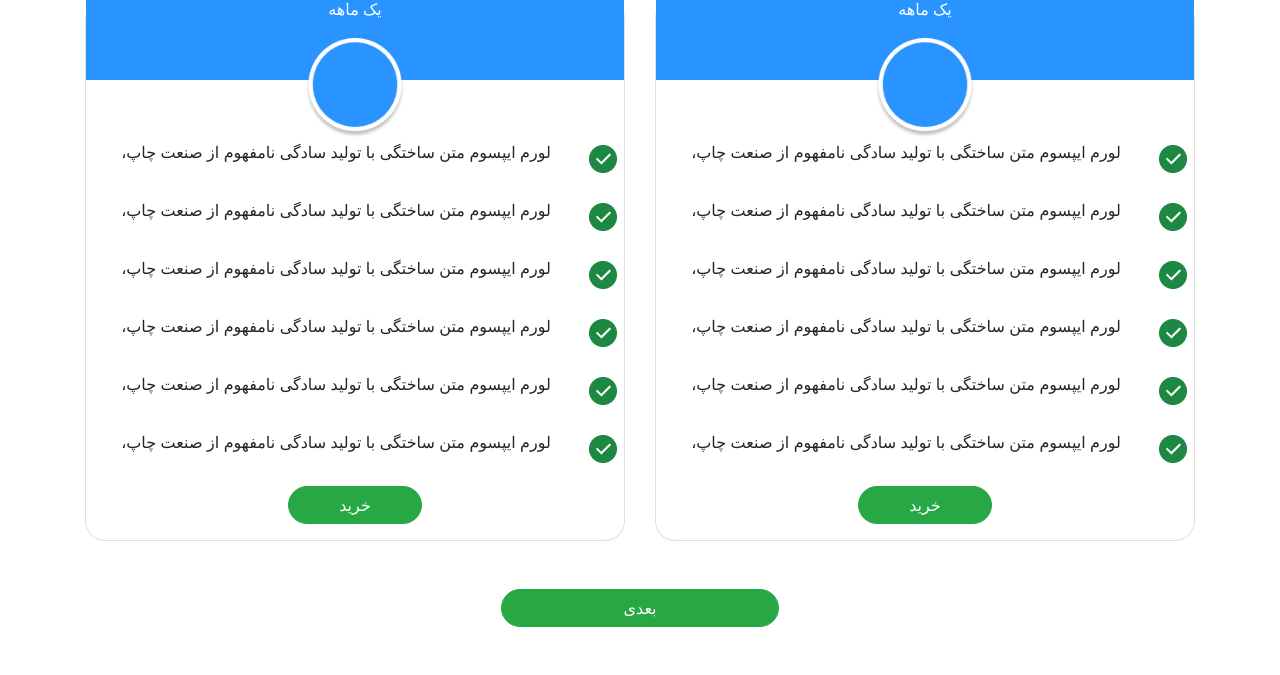
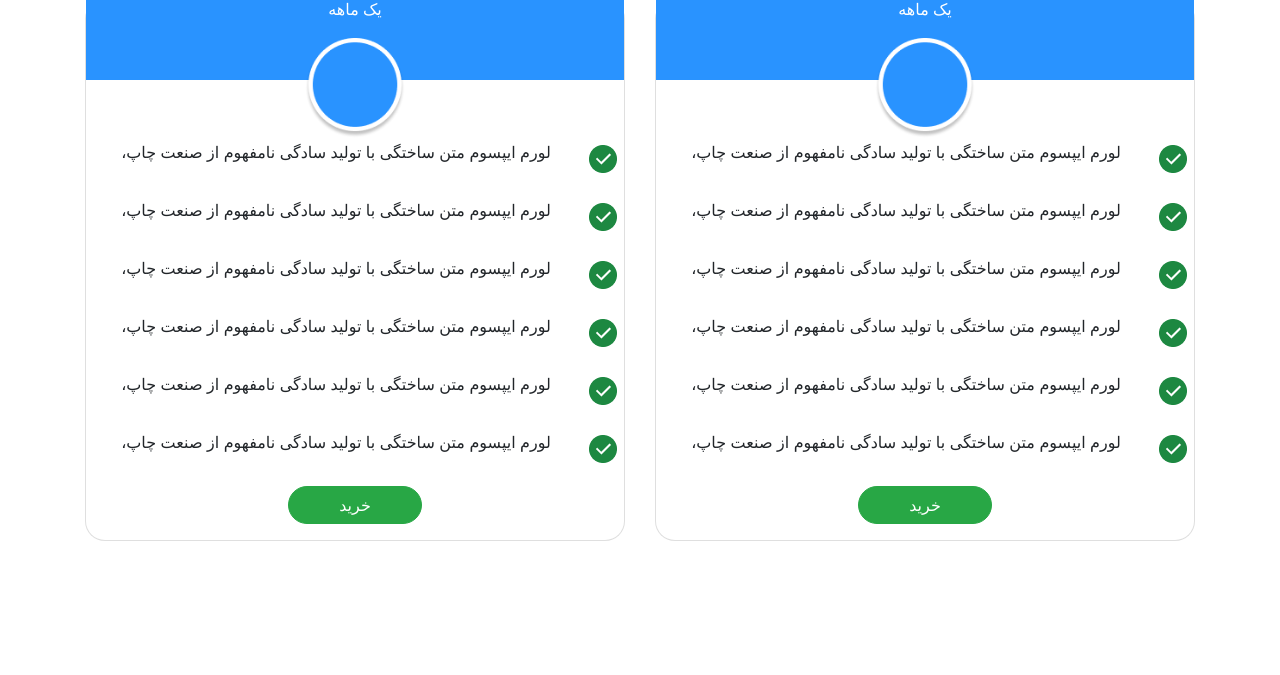
Before and after one commit to amirhosseindehghan1/charehjo.ir, a Django app: page /roadmap/ in a window 1280 px wide. Shown: the part 812-1487 px from the top of the page. After the commit the page ends 1353 px from the top, so only its background shows below. Run offline with Django 4.2, Linux system fonts and the light colour scheme; some libraries are stand-ins or nearby versions.

Commit message:
update roadmap

```diff
--- a/landing/templates/roadmap.html
+++ b/landing/templates/roadmap.html
@@ -108,11 +108,7 @@
 
 </section>
 
-<div class="container text-center">
-    <br /><br />
-    <a class="btn btn-success" style="width: 25%; border-radius: 50px;">بعدی</a>
-    <br /><br /><br />
-</div>
+
 
 
 
```
